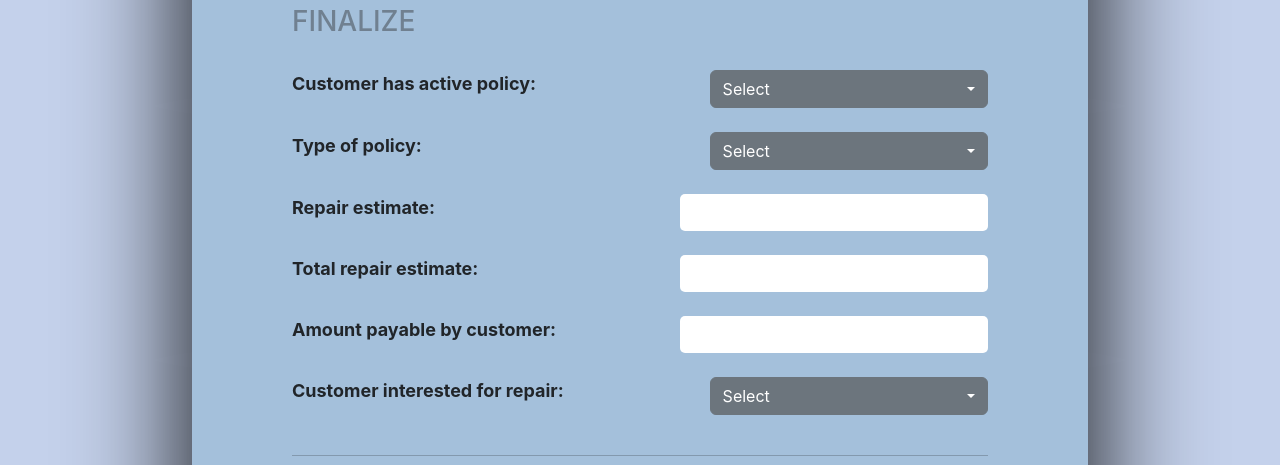
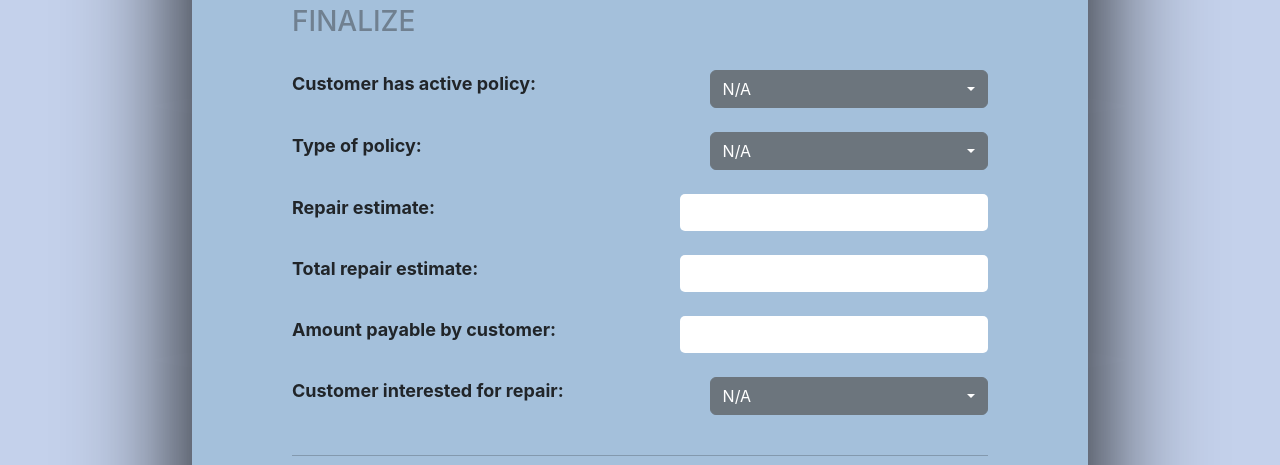
Before and after one commit to hiranmay1000/customer-car-report, a React (Create React App) app: page / in a window 1280 px wide. Shown: the part 2181-2646 px from the top of the page. Built offline with nearby package versions, Linux system fonts and the light colour scheme; the HTML template or start-up script is replaced by a standard one.

Commit message:
fixed input select option

```diff
--- a/src/components/CustReportGen.jsx
+++ b/src/components/CustReportGen.jsx
@@ -34,8 +34,8 @@ export default function CustReportGen() {
     const [totalRepairEst, setTotalRepairEst] = useState(0);
     const [amtPayable, setAmtPayable] = useState(0);
     const [custPolicy, setCustPolicy] = useState("N/A");
-    const [policyType, setPolicyType] = useState("");
-    const [isInterested, setIsInterested] = useState("");
+    const [policyType, setPolicyType] = useState("N/A");
+    const [isInterested, setIsInterested] = useState("N/A");
 
     const [numOfPanels, setNumOfPanels] = useState("");
     const [panelDetails, setPanelDetails] = useState("");
@@ -379,6 +379,8 @@ export default function CustReportGen() {
                         setPolicyType={setPolicyType}
                         setIsInterested={setIsInterested}
                         custPolicy={custPolicy}
+                        policyType={policyType}
+                        isInterested={isInterested}
                     />
 
                     <hr />
@@ -881,10 +883,6 @@ const GetInputs = () => {
 };
 
 const FinalizeCustData = (fi) => {
-    const [activePol, setActivePol] = useState("Select");
-    const [polType, setPolType] = useState("Select");
-    const [interestedCust, setInterestCust] = useState("Select");
-
     return (
         <>
             <h3>FINALIZE</h3>
@@ -899,7 +897,7 @@ const FinalizeCustData = (fi) => {
                         data-bs-toggle="dropdown"
                         aria-expanded="false"
                     >
-                        {activePol}
+                        {fi.custPolicy}
                     </button>
                     <ul className="dropdown-menu">
                         <li>
@@ -907,7 +905,9 @@ const FinalizeCustData = (fi) => {
                                 id="yesbtn"
                                 className="dropdown-item"
                                 type="button"
-                                onClick={() => setActivePol("Yes")}
+                                onClick={() => {
+                                    fi.setCustPolicy("Yes");
+                                }}
                             >
                                 Yes
                             </button>
@@ -917,18 +917,15 @@ const FinalizeCustData = (fi) => {
                                 id="nobtn"
                                 className="dropdown-item"
                                 type="button"
-                                onClick={() => setActivePol("No")}
+                                onClick={() => {
+                                    fi.setCustPolicy("No");
+                                }}
                             >
                                 No
                             </button>
                         </li>
                     </ul>
                 </div>
-                <input
-                    type="hidden"
-                    id="select-policy"
-                    onChange={fi.setCustPolicy(activePol)}
-                />
             </label>
 
             <br />
@@ -941,7 +938,7 @@ const FinalizeCustData = (fi) => {
                         data-bs-toggle="dropdown"
                         aria-expanded="false"
                     >
-                        {polType}
+                        {fi.policyType}
                     </button>
                     <ul className="dropdown-menu">
                         <li>
@@ -949,7 +946,7 @@ const FinalizeCustData = (fi) => {
                                 className="dropdown-item"
                                 type="button"
                                 onClick={() => {
-                                    setPolType("MI");
+                                    fi.setPolicyType("MI");
                                 }}
                             >
                                 MI
@@ -960,7 +957,7 @@ const FinalizeCustData = (fi) => {
                                 className="dropdown-item"
                                 type="button"
                                 onClick={() => {
-                                    setPolType("NON-MI");
+                                    fi.setPolicyType("NON-MI");
                                 }}
                             >
                                 NON-MI
@@ -968,11 +965,6 @@ const FinalizeCustData = (fi) => {
                         </li>
                     </ul>
                 </div>
-                <input
-                    type="hidden"
-                    id="select-policy-type"
-                    onChange={fi.setPolicyType(polType)}
-                />
             </label>
 
             <br />
@@ -1019,7 +1011,7 @@ const FinalizeCustData = (fi) => {
                         data-bs-toggle="dropdown"
                         aria-expanded="false"
                     >
-                        {interestedCust}
+                        {fi.isInterested}
                     </button>
                     <ul className="dropdown-menu">
                         <li>
@@ -1027,7 +1019,7 @@ const FinalizeCustData = (fi) => {
                                 className="dropdown-item"
                                 type="button"
                                 onClick={() => {
-                                    setInterestCust("Yes");
+                                    fi.setIsInterested("Yes");
                                 }}
                             >
                                 Yes
@@ -1038,7 +1030,7 @@ const FinalizeCustData = (fi) => {
                                 className="dropdown-item"
                                 type="button"
                                 onClick={() => {
-                                    setInterestCust("No");
+                                    fi.setIsInterested("No");
                                 }}
                             >
                                 No
@@ -1049,7 +1041,7 @@ const FinalizeCustData = (fi) => {
                                 className="dropdown-item"
                                 type="button"
                                 onClick={() => {
-                                    setInterestCust("Not Sure");
+                                    fi.setIsInterested("Not Sure");
                                 }}
                             >
                                 Not sure
@@ -1057,12 +1049,6 @@ const FinalizeCustData = (fi) => {
                         </li>
                     </ul>
                 </div>
-                <input
-                    id="interested-cust"
-                    type="hidden"
-                    required
-                    onChange={fi.setIsInterested(interestedCust)}
-                />
             </label>
             <br />
         </>
--- a/src/index.scss
+++ b/src/index.scss
@@ -13,7 +13,8 @@ code {
 }
 
 .dropdown{
-  width: 40%;
+  min-width: 40%;
+  margin-left: 10px;
 
   button{
     width: 100%;
```
